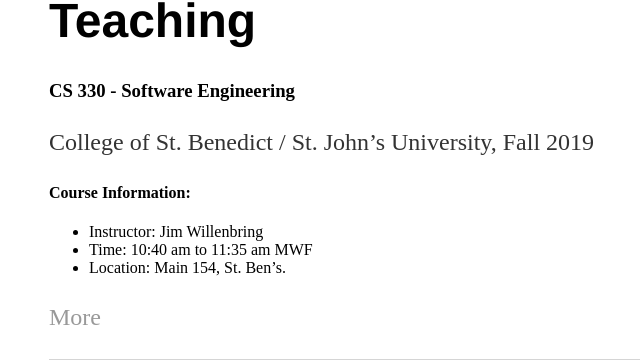
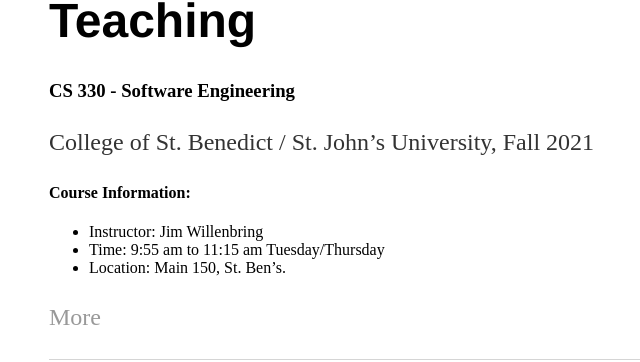
Before and after one commit to jwillenbring/jwillenbring.github.io, a Jekyll site: the page built from teaching/index.md, in a window 1280 px wide. Shown: the part 117-479 px from the top of the page, without its empty margins (143-783 px from the left). Built offline with Jekyll 4.4.1, drawn with Linux system fonts in a browser that asks for light colours; our own code applies the rules of GitHub Pages for plain Markdown files.

Commit message:
Update index.md
Updated for Fall 2021

```diff
--- a/teaching/index.md
+++ b/teaching/index.md
@@ -1,11 +1,11 @@
 # Teaching
 ### CS 330 - Software Engineering
-College of St. Benedict / St. John's University, Fall 2019
+College of St. Benedict / St. John's University, Fall 2021
 
 #### Course Information:
 
   * Instructor: Jim Willenbring
-  * Time: 10:40 am to 11:35 am MWF
-  * Location: Main 154, St. Ben’s.
+  * Time: 9:55 am to 11:15 am Tuesday/Thursday
+  * Location: Main 150, St. Ben’s.
 
-[More](2019-Fall-CS330/)
+[More](2021-Fall-CS330/)
```
